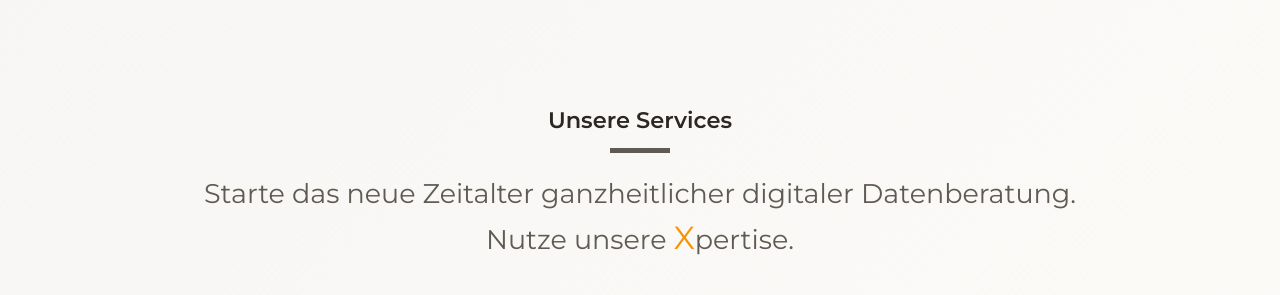
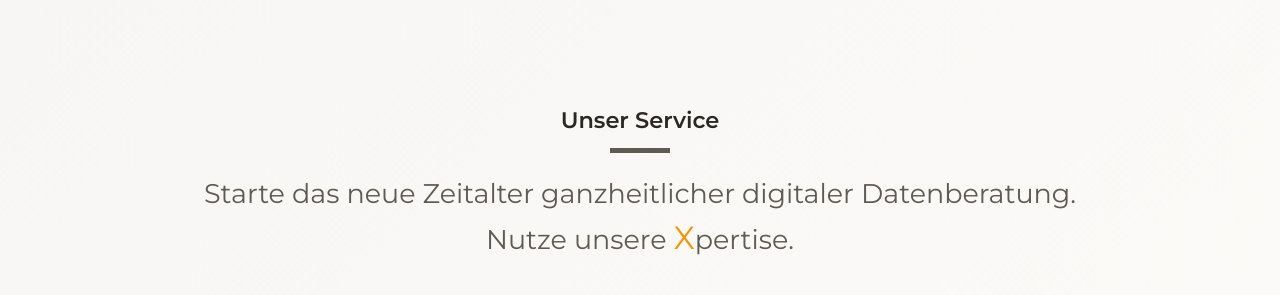
Before and after one commit to dataholix-melih-omay/dataholix-www, a Jekyll site: the page built from index.html, in a window 1280 px wide and 900 px high, scrolled down 2042 px. Shown: the part 154-449 px from the top of the window. Built offline with Jekyll 4.4.1, drawn with Linux system fonts in a browser that asks for light colours.

Commit message:
Update skills.html

```diff
--- a/_includes/skills.html
+++ b/_includes/skills.html
@@ -1,5 +1,5 @@
 <section class="container section section__height" id="skills">
-    <h2 class="section__title"> Unsere Services</h2>
+    <h2 class="section__title"> Unser Service</h2>
     <div class="flex-line"><div></div></div>
 
     <section class="section--title">
```
